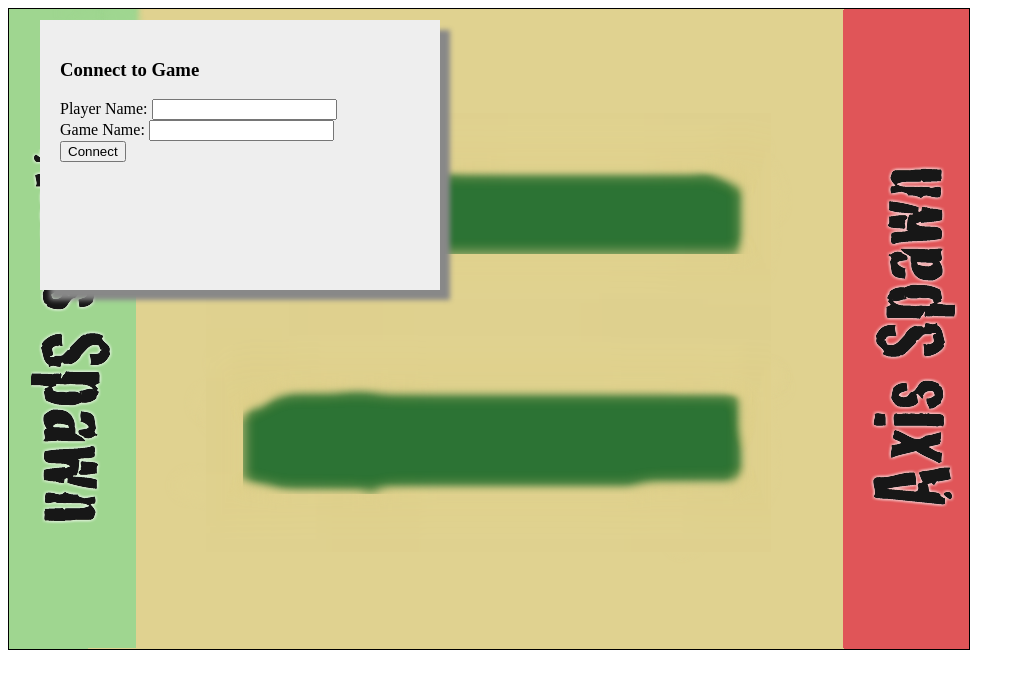
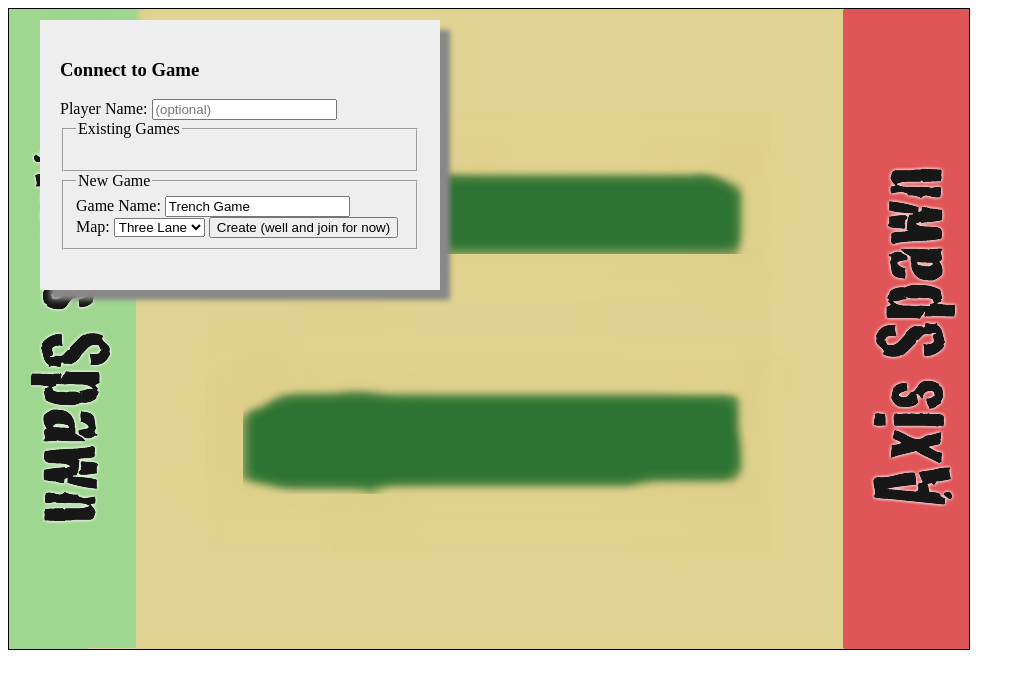
Before and after one commit to olawson/Trench, a plain HTML site: page index.html in a window 1280 px wide. Shown: the whole page, without its empty margins (0-1025 px from the left). Drawn offline with nearby package versions, Linux system fonts and the light colour scheme.

Commit message:
server list shell

```diff
--- a/index.html
+++ b/index.html
@@ -61,9 +61,22 @@
 
 <div class="dialog" id="connect_dialog">
   <h3>Connect to Game</h3>
-  Player Name: <input type="text" class="playerName"><br/>
-  Game Name: <input type="text" class="gameName"><br/>
-  <input type="button" value="Connect" onclick="Game.init($('#connect_dialog .playerName').val(), $('#connect_dialog .gameName').val());">
+  Player Name: <input type="text" class="playerName" value="" placeholder="(optional)"><br/>
+   <fieldset>
+     <legend>Existing Games</legend>
+     <ul id="gameList">
+
+     </ul>
+    </fieldset>
+    <fieldset>
+      <legend>New Game</legend>
+        Game Name: <input type="text" class="gameName" value="Trench Game"><br/>
+        Map:
+        <select name="map">
+          <option value="threeLane" selected>Three Lane</option>
+         </select>
+         <input type="button" value="Create (well and join for now)" onclick="Game.init($('#connect_dialog .playerName').val(), $('#connect_dialog .gameName').val());">
+     </fieldset>
 </div>
 
 <img src="images/fight.jpg" class="fight"/>
--- a/src/game.js
+++ b/src/game.js
@@ -8,6 +8,8 @@ var Game = {
     //TODO make this dynamic and pulled from something else
     this.map = threeLane;
     this.map.render();
+
+    //$('#gameList').append('<li>game name join link</li>');
   },
 
   //setup for game to begin
```
